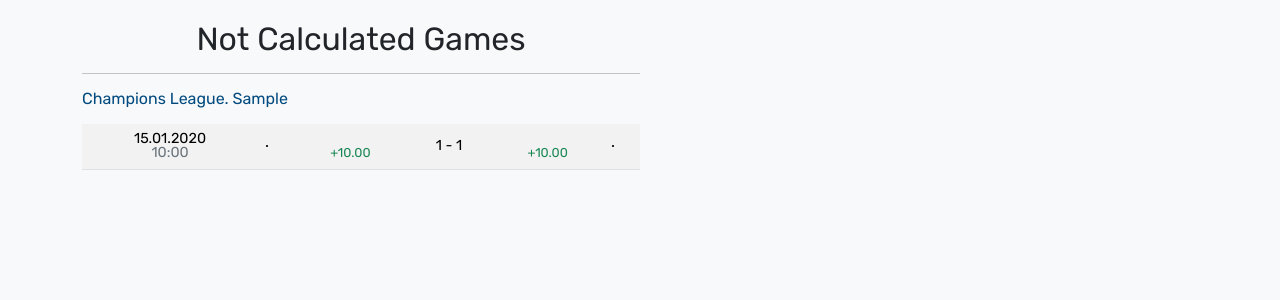
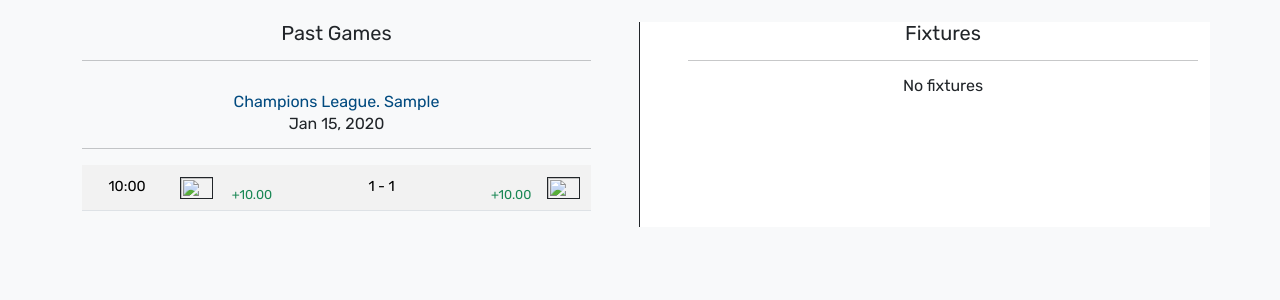
Before and after one commit to ok7uz/footrank, a Django app: page /ranking/games in a window 1280 px wide. Shown: the part 50-350 px from the top of the page. Run offline with Django 5.2, Linux system fonts and the light colour scheme; data comes from the database, SQL or seed files in the repository; tables that the repository leaves empty hold one stand-in row (values such as "Sample post"); some libraries are stand-ins or nearby versions.

Commit message:
Fetching fixtures

```diff
--- a/apps/ranking/templates/not_completed.html
+++ b/apps/ranking/templates/not_completed.html
@@ -11,45 +11,57 @@
 {% block og-url %}{{ request.build_absolute_uri }}{% endblock %}
 
 {% block content %}
-    <div class="col-lg-6 mt-5">
-    <p class="text-center fs-2">Not Calculated Games</p>
+    <div class="row mt-5">
+    <div class="col-lg-6 pe-5 border-end border-dark">
+    <p class="text-center fs-5">Past Games</p>
         <hr>
-        {% regroup games by competition as games_by_competition %}
+        {% regroup games.past_games by competition as games_by_competition %}
         {% for competition, games in games_by_competition %}
-            <p style="color:  #014a7f">{{ competition }}</p>
-            <table class="table table-striped table-hover" style="font-size: 0.9rem; line-height: 1">
+            <p class="pt-3 text-center mb-1" style="color:  #014a7f">{{ competition }}</p>
+            <p class="text-center text-opacity-75">{{ games.0.date | date:"M d, Y" }}</p>
+            <hr>
+            <table class="table table-responsive table-striped table-hover" style="font-size: 0.9rem; line-height: 1">
                 <tbody>
                 {% for game in games %}
                     <tr>
-                        <td class="align-middle py-0 text-center">
-                            {{ game.date | date:"d.m.Y" }}<br>
-                            <sppan class="text-secondary">{{ game.date | date:"H:i" }}</sppan>
+                        <td class="align-middle py-0 text-center col-2">
+                            <span class="text-d">{{ game.date | date:"H:i" }}</span>
                         </td>
-                        <td class="align-middle"><img class="border border-dark" src="{{ game.home_team.flag_url }}" style="width: 36px"> </td>
-                        <td class="align-middle text-center">
-                            {{ game.home_team.country_code }}<br>
+                        <td class="align-middle col-1 py-0">
+                            <img class="border border-dark"
+                                 src="{{ game.home_team.flag_url }}"
+                                 loading="lazy"
+                                 style="width: 33px; height: 22px">
+                        </td>
+                        <td class="align-middle text-start col-3">
+                            {{ game.home_team.name }}<br>
                             {% if game.home_points_change > 0 %}
                                 <span class="text-success" style="font-size: 0.8rem">+{{ game.home_points_change | floatformat:2 }}</span>
                             {% elif game.home_points_change < 0 %}
                                 <span class="text-danger" style="font-size: 0.8rem">{{ game.home_points_change | floatformat:2 }}</span>
                             {% endif %}
                         </td>
-                        <td class="align-middle text-center">
+                        <td class="align-middle text-center col-1">
                             {{ game.home_goals }}
                             -
                             {{ game.away_goals }}
                         </td>
-                        <td class="align-middle text-center">
-                            {{ game.away_team.country_code }}<br>
+                        <td class="align-middle text-end col-3">
+                            {{ game.away_team.name }}<br>
                             {% if game.away_points_change > 0 %}
                                 <span class="text-success" style="font-size: 0.8rem">+{{ game.away_points_change | floatformat:2 }}</span>
                             {% elif game.away_points_change < 0 %}
                                 <span class="text-danger" style="font-size: 0.8rem">{{ game.away_points_change | floatformat:2 }}</span>
                             {% endif %}
                         </td>
-                        <td class="align-middle"><img class="border border-dark" src="{{ game.away_team.flag_url }}" style="width: 36px"></td>
+                        <td class="align-middle col-1 py-0">
+                            <img class="border border-dark"
+                                 src="{{ game.away_team.flag_url }}"
+                                 loading="lazy"
+                                 style="width: 33px; height: 22px">
+                        </td>
                     {% if request.user.is_staff %}
-                        <td class="align-middle">
+                        <td class="align-middle col-3">
                         <a class="text-decoration-none text-success" href="{% url 'calculate_games' game.id %}">Calculate</a> /
                         <a class="text-decoration-none text-danger" href="{% url 'delete_game' game.id %}">Delete</a>
                     </td>
@@ -60,8 +72,73 @@
                 </tbody>
             </table>
         {% endfor %}
-        {% if not games %}
+        {% if not games.past_games %}
             <p class="text-center mb-0">No games</p>
         {% endif %}
     </div>
+        <div class="col-lg-6 ps-5 bg-white">
+    <p class="text-center fs-5">Fixtures</p>
+        <hr>
+        {% regroup games.fixtures by competition as games_by_competition %}
+        {% for competition, games in games_by_competition %}
+            <p class="pt-3 text-center mb-1" style="color:  #014a7f">{{ competition }}</p>
+            <p class="text-center text-opacity-75">{{ games.0.date | date:"M d, Y" }}</p>
+            <hr>
+            <table class="table table-responsive table-striped table-hover" style="font-size: 0.9rem; line-height: 1">
+                <tbody>
+                {% for game in games %}
+                    <tr>
+                        <td class="align-middle py-0 text-center col-2">
+                            <span class="text-d">{{ game.date | date:"H:i" }}</span>
+                        </td>
+                        <td class="align-middle col-1 py-0">
+                            <img class="border border-dark"
+                                 src="{{ game.home_team.flag_url }}"
+                                 loading="lazy"
+                                 style="width: 33px; height: 22px">
+                        </td>
+                        <td class="align-middle text-start col-3">
+                            {{ game.home_team.name }}<br>
+                            {% if game.home_points_change > 0 %}
+                                <span class="text-success" style="font-size: 0.8rem">+{{ game.home_points_change | floatformat:2 }}</span>
+                            {% elif game.home_points_change < 0 %}
+                                <span class="text-danger" style="font-size: 0.8rem">{{ game.home_points_change | floatformat:2 }}</span>
+                            {% endif %}
+                        </td>
+                        <td class="align-middle text-center col-1">
+                            {{ game.home_goals }}
+                            -
+                            {{ game.away_goals }}
+                        </td>
+                        <td class="align-middle text-end col-3">
+                            {{ game.away_team.name }}<br>
+                            {% if game.away_points_change > 0 %}
+                                <span class="text-success" style="font-size: 0.8rem">+{{ game.away_points_change | floatformat:2 }}</span>
+                            {% elif game.away_points_change < 0 %}
+                                <span class="text-danger" style="font-size: 0.8rem">{{ game.away_points_change | floatformat:2 }}</span>
+                            {% endif %}
+                        </td>
+                        <td class="align-middle col-1 py-0">
+                            <img class="border border-dark"
+                                 src="{{ game.away_team.flag_url }}"
+                                 loading="lazy"
+                                 style="width: 33px; height: 22px">
+                        </td>
+                    {% if request.user.is_staff %}
+                        <td class="align-middle col-3">
+                        <a class="text-decoration-none text-success" href="{% url 'calculate_games' game.id %}">Calculate</a> /
+                        <a class="text-decoration-none text-danger" href="{% url 'delete_game' game.id %}">Delete</a>
+                    </td>
+                    {% endif %}
+                    </tr>
+                {% endfor %}
+
+                </tbody>
+            </table>
+        {% endfor %}
+        {% if not games.fixtures %}
+            <p class="text-center mb-0">No fixtures</p>
+        {% endif %}
+        </div>
+    </div>
 {% endblock %}
--- a/apps/ranking/views.py
+++ b/apps/ranking/views.py
@@ -1,3 +1,5 @@
+from datetime import datetime
+
 from django.shortcuts import redirect, get_object_or_404
 from django.views.generic import ListView, TemplateView
 
@@ -107,12 +109,20 @@ class NotCompletedGameView(ListView):
     context_object_name = 'games'
 
     def get_queryset(self):
-        return Game.objects.all().order_by(
-            'date__year',
-            'date__month',
-            'date__day',
-            'competition'
-        )
+        return {
+            'past_games': Game.objects.filter(date__lt=datetime.now()).order_by(
+                'date__year',
+                'date__month',
+                'date__day',
+                'competition'
+            ),
+            'fixtures': Game.objects.filter(date__gt=datetime.now()).order_by(
+                'date__year',
+                'date__month',
+                'date__day',
+                'competition'
+            )
+        }
 
 
 def calculate_games(request, game_id):
--- a/config/settings/base.py
+++ b/config/settings/base.py
@@ -102,12 +102,16 @@ CELERY_BEAT_SCHEDULE = {
         'task': 'apps.ranking.tasks.fetch_matches',
         'schedule': crontab(minute='0', hour='*/2'),
     },
+    'fetch-fixtures': {
+        'task': 'apps.ranking.tasks.fetch_fixtures',
+        'schedule': crontab(minute='10', hour='*/2'),
+    },
     'calculate-matches-points': {
         'task': 'apps.ranking.tasks.calculate_matches_points',
         'schedule': crontab(minute='20', hour='*/2'),
     },
     'ranking': {
         'task': 'apps.ranking.tasks.ranking',
-        'schedule': crontab(minute='40', hour='*/2'),
+        'schedule': crontab(minute='30', hour='*/2'),
     }
 }
```
Also changed, not shown: apps/ranking/tasks.py (+17 -4 lines).
